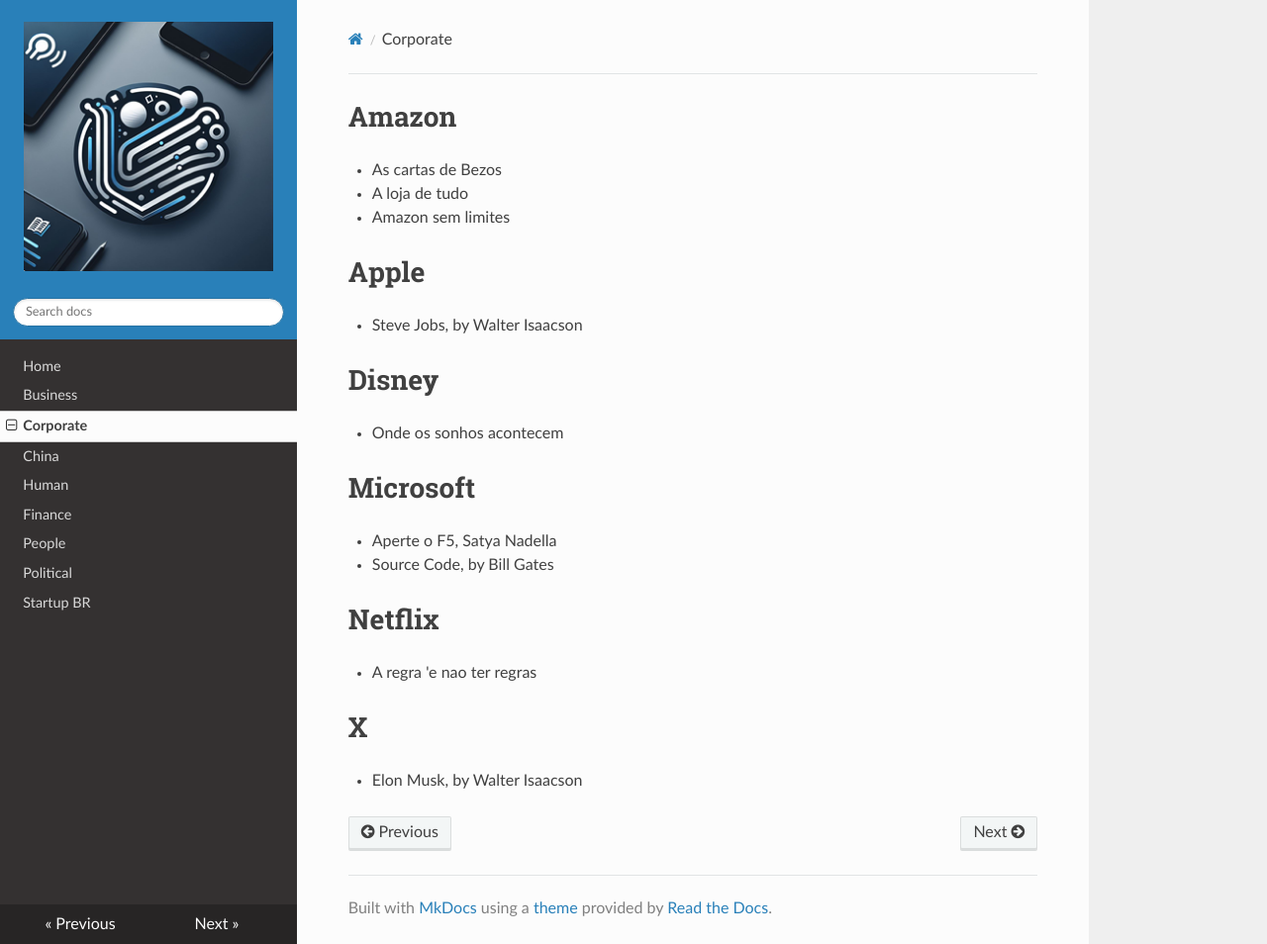
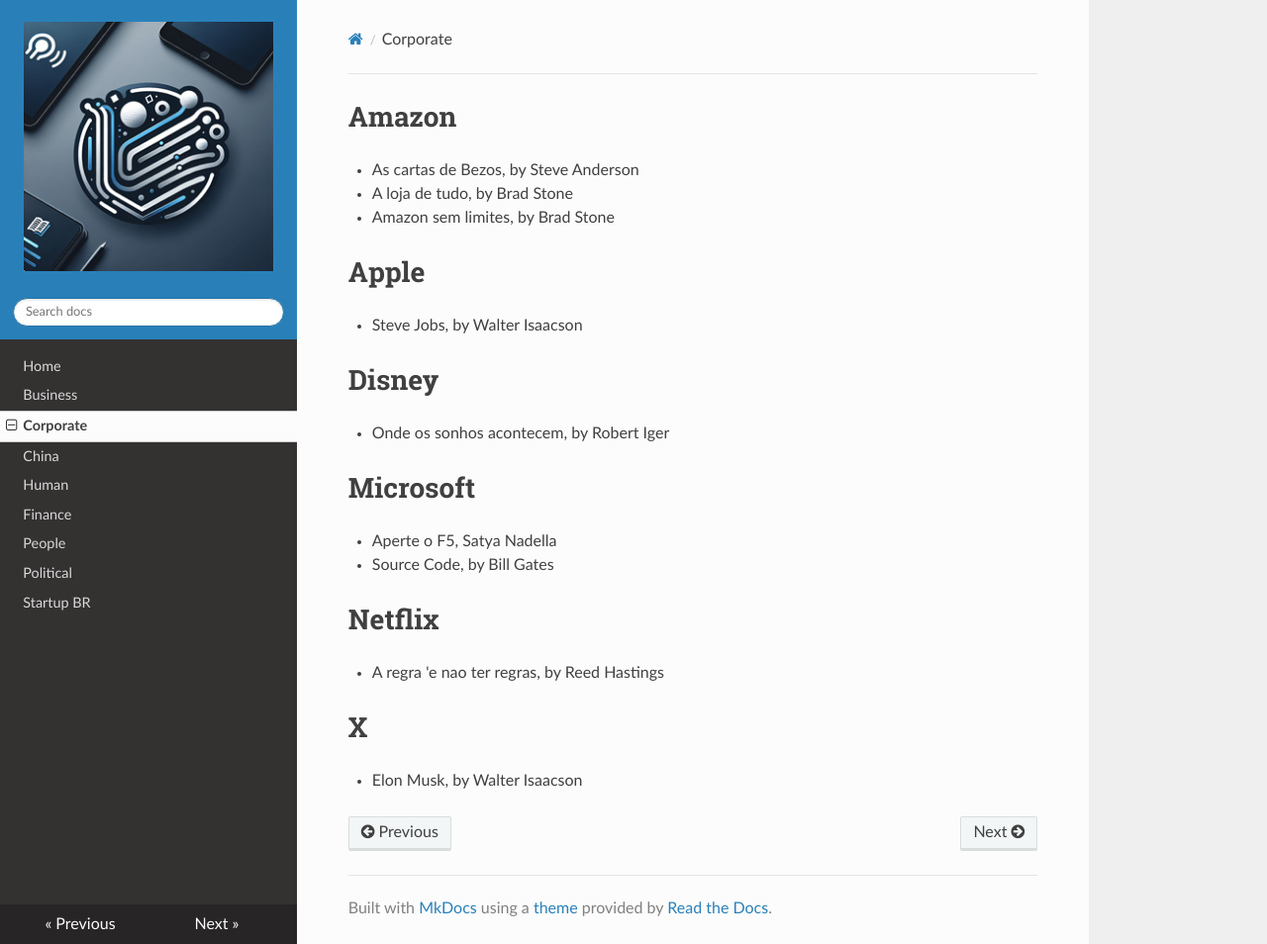
Before and after one commit to renatobrf/kindle-teca, an MkDocs documentation site: the page built from docs/corporate.md, in a window 1280 px wide and 954 px high. Shown: the whole window at 99% size. Built offline with MkDocs 1.6.1, drawn with Linux system fonts in a browser that asks for light colours; nearby versions of some CDN libraries.

Commit message:
Update corporate.md

```diff
--- a/docs/corporate.md
+++ b/docs/corporate.md
@@ -1,20 +1,20 @@
 # Amazon
-- As cartas de Bezos
-- A loja de tudo
-- Amazon sem limites
+- As cartas de Bezos, by Steve Anderson
+- A loja de tudo, by Brad Stone
+- Amazon sem limites, by Brad Stone
 
 # Apple
 - Steve Jobs, by Walter Isaacson
 
 # Disney
-- Onde os sonhos acontecem
+- Onde os sonhos acontecem, by Robert Iger
 
 # Microsoft
 - Aperte o F5, Satya Nadella
 - Source Code, by Bill Gates
 
 # Netflix
-- A regra 'e nao ter regras
+- A regra 'e nao ter regras, by Reed Hastings
 
 # X
 - Elon Musk, by Walter Isaacson
```
